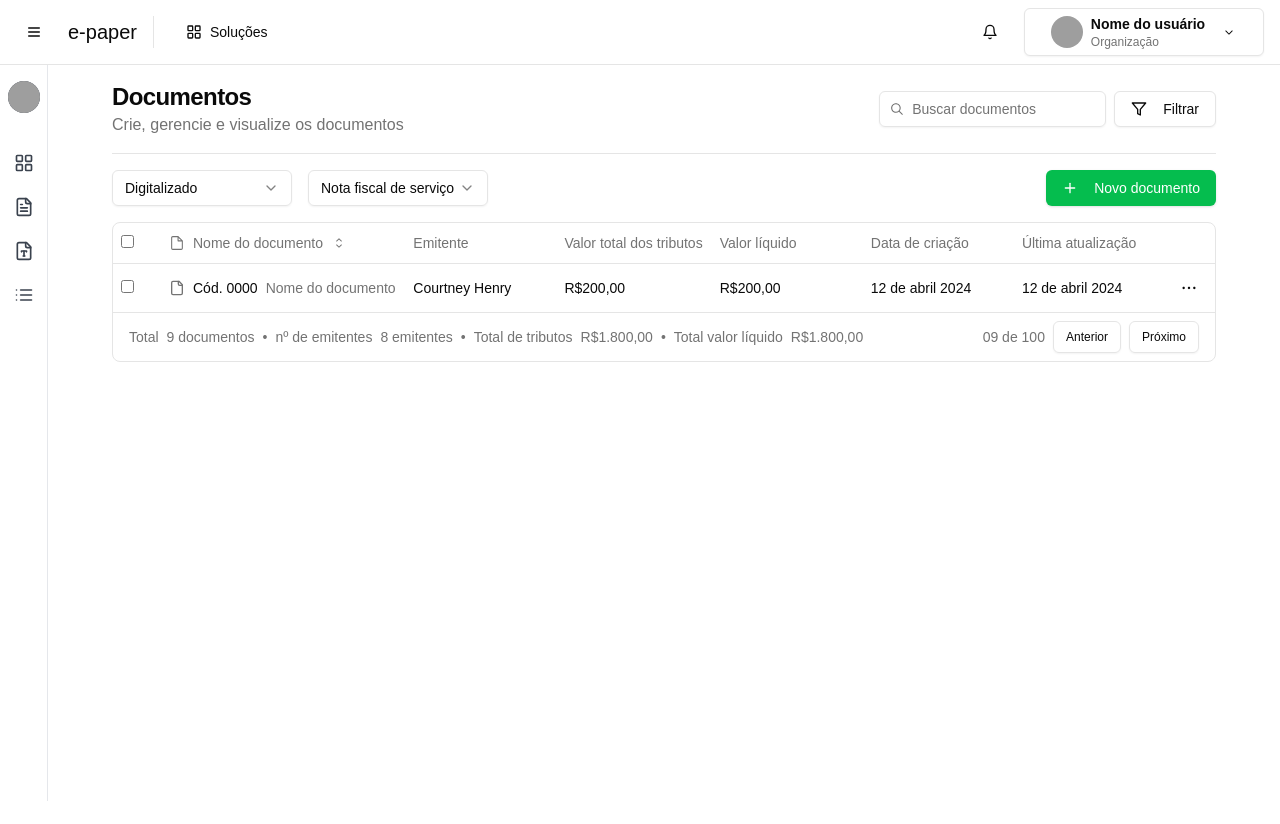
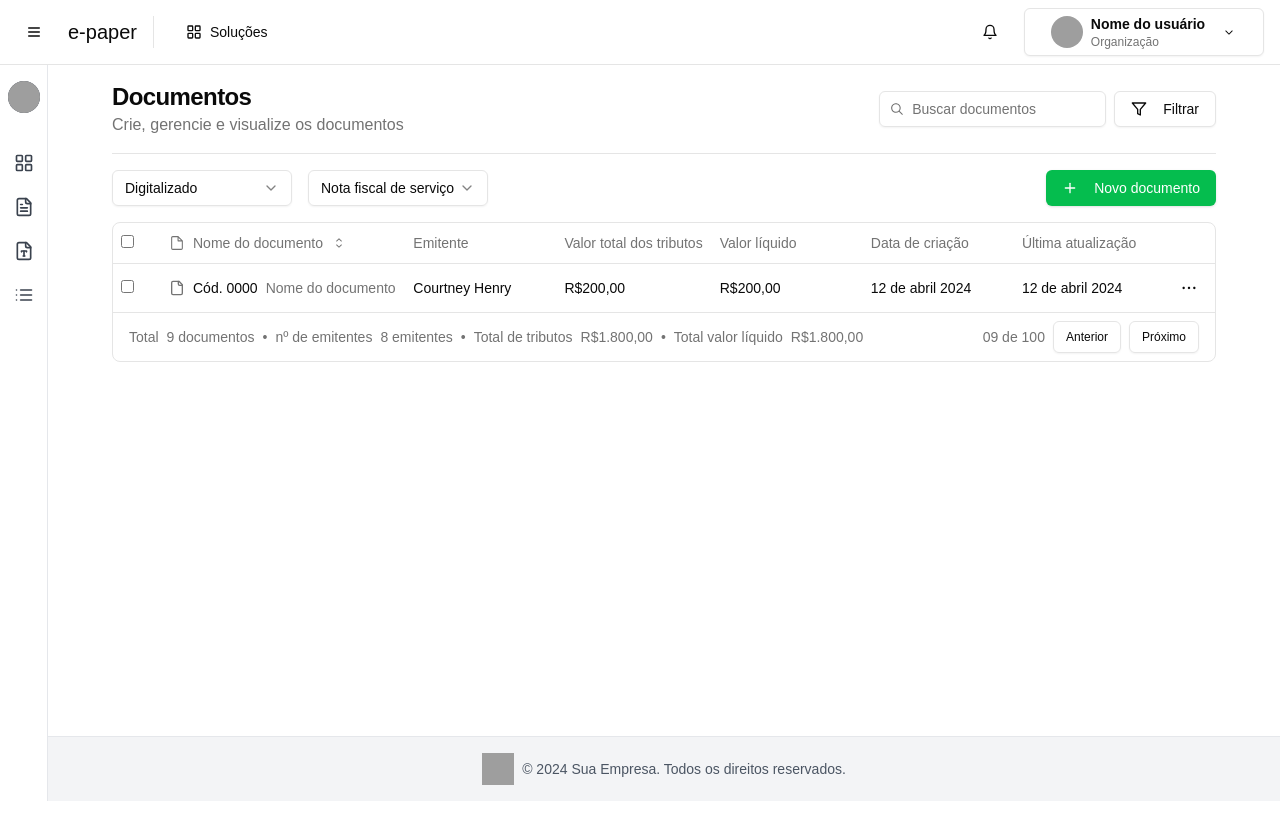
Before and after one commit to higorxi/front-end, a Next.js app: page / in a window 1280 px wide. Shown: the top 824 px of the page. After the commit the page ends 801 px from the top, so only its background shows below. Built offline with nearby package versions, Linux system fonts and the light colour scheme; grey boxes are pictures that could not be loaded.

Commit message:
add: add the footer and alter name for page

```diff
--- a/src/app/layout.tsx
+++ b/src/app/layout.tsx
@@ -15,8 +15,8 @@ const geistMono = localFont({
 });
 
 export const metadata: Metadata = {
-  title: "Create Next App",
-  description: "Generated by create next app",
+  title: "E-paper",
+  description: "Facilite a documentalização",
 };
 
 export default function RootLayout({
--- a/src/components/Documents.tsx
+++ b/src/components/Documents.tsx
@@ -7,6 +7,7 @@ import DocumentTableRow from "./document/DocumentTableRow";
 import Pagination from "./document/Pagination";
 import SearchAndFilter from "./document/SearchAndFilter";
 import DocumentCreator from "./document/DocumentCreator";
+import Footer from "./Footer";
 
 export function Documents() {
   const documents = [
@@ -22,10 +23,11 @@ export function Documents() {
   ];
 
   return (
-    <div className="flex h-screen">
+    <div className="flex">
       <Sidebar />
 
-      <div className="flex-1 w-full  mx-12 p-4 space-y-4">
+      <div className="flex-1 flex flex-col">
+        <div className="flex-1 mx-12 p-4 space-y-4">
           <div className="flex justify-between items-center">
             <div>
               <h1 className="text-2xl font-bold tracking-tight">Documentos</h1>
@@ -40,7 +42,7 @@ export function Documents() {
 
           <div className="flex items-center justify-between">
             <DocumentSelectors />
-          <DocumentCreator/>
+            <DocumentCreator />
           </div>
 
           <div className="border rounded-lg overflow-x-auto">
@@ -55,6 +57,9 @@ export function Documents() {
             <Pagination />
           </div>
         </div>
+
+        <Footer />
+      </div>
     </div>
   );
 }
--- /dev/null
+++ b/src/components/Footer.tsx
@@ -0,0 +1,15 @@
+const Footer = () => {
+    return (
+      <footer className="w-full bg-gray-100 border-t border-gray-200 p-4 flex justify-center items-center">
+        <div className="flex items-center space-x-2">
+          <img src="/logo.png" alt="Logo" className="w-8 h-8" />
+          <p className="text-sm text-gray-600">
+            © {new Date().getFullYear()} Sua Empresa. Todos os direitos
+            reservados.
+          </p>
+        </div>
+      </footer>
+    );
+  };
+
+  export default Footer;
```
Lines whose indentation alone changed are shown as unchanged.
